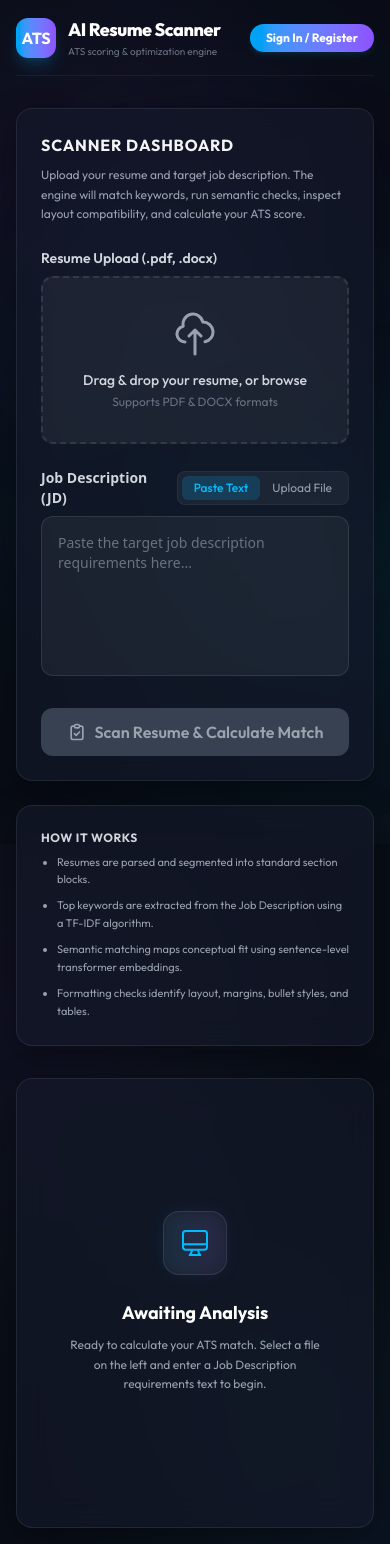
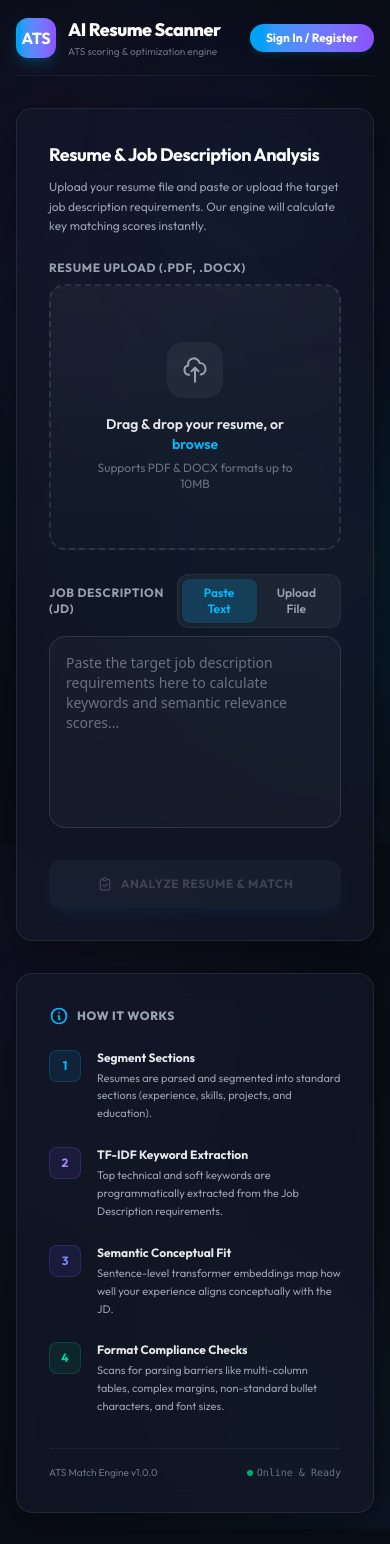
Before and after one commit to dataassemblehub-cpu/resume_ats_scanner, a Next.js app in the folder frontend/: page / in a window 390 px wide. Built offline with nearby package versions, Linux system fonts and the light colour scheme; no server answers.

Commit message:
style: expand upload resume fields, replace awaiting analysis with visual how it works timeline, and rename headers

```diff
--- a/frontend/app/page.tsx
+++ b/frontend/app/page.tsx
@@ -309,17 +309,20 @@ export default function Home() {
             </div>
           </header>
 
-          {/* Main Split Grid */}
-          <div className="grid grid-cols-1 lg:grid-cols-3 gap-8 items-start">
-            {/* Left Column: Control Panel / Input Form */}
-            <div className="lg:col-span-1 flex flex-col gap-6">
-              <div className="glass-panel p-6">
-                <h2 className="text-md font-bold text-gray-100 uppercase tracking-wider mb-2">
-                  Scanner Dashboard
+          {/* Main Content Area */}
+          {state === 'idle' && (
+            <div className="grid grid-cols-1 lg:grid-cols-5 gap-8 items-stretch">
+              {/* Left Column: Bigger Upload Resume & JD Panel (3/5 cols) */}
+              <div className="lg:col-span-3 glass-panel p-8 bg-[#0d111d]/60 border border-white/5 shadow-xl relative flex flex-col justify-between">
+                <div className="absolute top-0 right-0 w-48 h-48 bg-gradient-to-br from-sky-500/5 to-transparent blur-3xl pointer-events-none" />
+                <div>
+                  <h2 className="text-lg font-bold text-white tracking-tight mb-2">
+                    Resume & Job Description Analysis
                   </h2>
                   <p className="text-xs text-gray-400 mb-6 leading-relaxed">
-                  Upload your resume and target job description. The engine will match keywords, run semantic checks, inspect layout compatibility, and calculate your ATS score.
+                    Upload your resume file and paste or upload the target job description requirements. Our engine will calculate key matching scores instantly.
                   </p>
+                </div>
                 <FileUpload
                   onScanStart={handleScanStart}
                   onScanComplete={handleScanComplete}
@@ -327,41 +330,90 @@ export default function Home() {
                 />
               </div>
 
-              <div className="glass-panel p-6 bg-gradient-to-r from-sky-500/5 to-violet-500/5 border border-sky-500/10">
-                <h4 className="text-xs font-bold text-gray-300 uppercase tracking-wider mb-2">How it works</h4>
-                <ul className="text-[11px] text-gray-400 flex flex-col gap-2 list-disc pl-4 leading-relaxed">
-                  <li>Resumes are parsed and segmented into standard section blocks.</li>
-                  <li>Top keywords are extracted from the Job Description using a TF-IDF algorithm.</li>
-                  <li>Semantic matching maps conceptual fit using sentence-level transformer embeddings.</li>
-                  <li>Formatting checks identify layout, margins, bullet styles, and tables.</li>
-                </ul>
+              {/* Right Column: "How it works" replacing "Awaiting Analysis" (2/5 cols) */}
+              <div className="lg:col-span-2 glass-panel p-8 bg-gradient-to-br from-[#121826]/75 to-[#0b0e17]/75 border border-white/5 shadow-xl flex flex-col justify-between">
+                <div>
+                  <h3 className="text-xs font-extrabold text-gray-400 uppercase tracking-wider mb-6 flex items-center gap-2">
+                    <svg className="w-5 h-5 text-sky-400" fill="none" viewBox="0 0 24 24" stroke="currentColor" strokeWidth="2">
+                      <path strokeLinecap="round" strokeLinejoin="round" d="M13 16h-1v-4h-1m1-4h.01M21 12a9 9 0 11-18 0 9 9 0 0118 0z" />
+                    </svg>
+                    How it works
+                  </h3>
+
+                  <div className="flex flex-col gap-6">
+                    {/* Step 1 */}
+                    <div className="flex gap-4">
+                      <div className="w-8 h-8 rounded-lg bg-sky-500/10 border border-sky-500/20 flex items-center justify-center text-xs font-bold text-sky-400 shrink-0">
+                        1
+                      </div>
+                      <div>
+                        <h4 className="text-xs font-bold text-gray-200">Segment Sections</h4>
+                        <p className="text-[11px] text-gray-400 mt-1 leading-relaxed">
+                          Resumes are parsed and segmented into standard sections (experience, skills, projects, and education).
+                        </p>
                       </div>
                     </div>
 
-            {/* Right Column: Dynamic Analysis Panels */}
-            <div className="lg:col-span-2 flex flex-col gap-6">
-              {state === 'idle' && (
-                <div className="glass-panel p-12 flex flex-col items-center justify-center text-center gap-6 min-h-[450px]">
-                  <div className="w-16 h-16 rounded-2xl bg-white/5 border border-white/10 flex items-center justify-center relative">
-                    <div className="absolute inset-0 bg-gradient-to-r from-sky-500/10 to-violet-500/10 blur rounded-2xl" />
-                    <svg className="w-8 h-8 text-sky-400 relative z-10" fill="none" viewBox="0 0 24 24" stroke="currentColor" strokeWidth="1.5">
-                      <path strokeLinecap="round" strokeLinejoin="round" d="M9.75 17L9 20l-1 1h8l-1-1-.75-3M3 13h18M5 17h14a2 2 0 002-2V5a2 2 0 00-2-2H5a2 2 0 00-2 2v10a2 2 0 002 2z" />
-                    </svg>
+                    {/* Step 2 */}
+                    <div className="flex gap-4">
+                      <div className="w-8 h-8 rounded-lg bg-violet-500/10 border border-violet-500/20 flex items-center justify-center text-xs font-bold text-violet-400 shrink-0">
+                        2
                       </div>
-                  <div className="flex flex-col gap-2 max-w-sm">
-                    <h3 className="text-lg font-bold text-white">Awaiting Analysis</h3>
-                    <p className="text-xs text-gray-400 leading-relaxed">
-                      Ready to calculate your ATS match. Select a file on the left and enter a Job Description requirements text to begin.
+                      <div>
+                        <h4 className="text-xs font-bold text-gray-200">TF-IDF Keyword Extraction</h4>
+                        <p className="text-[11px] text-gray-400 mt-1 leading-relaxed">
+                          Top technical and soft keywords are programmatically extracted from the Job Description requirements.
                         </p>
+                      </div>
+                    </div>
+
+                    {/* Step 3 */}
+                    <div className="flex gap-4">
+                      <div className="w-8 h-8 rounded-lg bg-indigo-500/10 border border-indigo-500/20 flex items-center justify-center text-xs font-bold text-indigo-400 shrink-0">
+                        3
+                      </div>
+                      <div>
+                        <h4 className="text-xs font-bold text-gray-200">Semantic Conceptual Fit</h4>
+                        <p className="text-[11px] text-gray-400 mt-1 leading-relaxed">
+                          Sentence-level transformer embeddings map how well your experience aligns conceptually with the JD.
+                        </p>
+                      </div>
+                    </div>
+
+                    {/* Step 4 */}
+                    <div className="flex gap-4">
+                      <div className="w-8 h-8 rounded-lg bg-emerald-500/10 border border-emerald-500/20 flex items-center justify-center text-xs font-bold text-emerald-400 shrink-0">
+                        4
+                      </div>
+                      <div>
+                        <h4 className="text-xs font-bold text-gray-200">Format Compliance Checks</h4>
+                        <p className="text-[11px] text-gray-400 mt-1 leading-relaxed">
+                          Scans for parsing barriers like multi-column tables, complex margins, non-standard bullet characters, and font sizes.
+                        </p>
+                      </div>
+                    </div>
+                  </div>
+                </div>
+
+                <div className="mt-8 pt-4 border-t border-white/5 flex items-center justify-between text-[10px] text-gray-500">
+                  <span>ATS Match Engine v1.0.0</span>
+                  <span className="flex items-center gap-1 font-mono">
+                    <span className="w-1.5 h-1.5 rounded-full bg-emerald-500 animate-pulse" />
+                    Online & Ready
+                  </span>
+                </div>
               </div>
             </div>
           )}
 
           {state === 'scanning' && (
+            <div className="max-w-3xl mx-auto w-full py-12">
               <LoadingStages stages={stages} />
+            </div>
           )}
 
           {state === 'error' && (
+            <div className="max-w-xl mx-auto w-full py-12">
               <div className="glass-panel p-10 flex flex-col items-center justify-center text-center gap-5 border-l-4 border-l-rose-500 min-h-[400px]">
                 <div className="w-14 h-14 rounded-full bg-rose-500/10 border border-rose-500/20 text-rose-400 flex items-center justify-center">
                   <svg className="w-7 h-7" fill="none" viewBox="0 0 24 24" stroke="currentColor" strokeWidth="2">
@@ -385,14 +437,13 @@ export default function Home() {
                 </div>
                 <button
                   onClick={handleReset}
-                    className="px-4 py-2 bg-white/5 border border-white/10 hover:bg-white/10 text-gray-300 text-xs font-semibold rounded-lg transition-all"
+                  className="px-4 py-2 bg-white/5 border border-white/10 hover:bg-white/10 text-gray-300 text-xs font-semibold rounded-lg transition-all cursor-pointer active:scale-95"
                 >
                   Go Back & Retry
                 </button>
               </div>
+            </div>
           )}
-            </div>
-          </div>
         </div>
       )}
       <AuthModal isOpen={authModalOpen} onClose={() => setAuthModalOpen(false)} />
--- a/frontend/components/FileUpload.tsx
+++ b/frontend/components/FileUpload.tsx
@@ -102,17 +102,19 @@ export default function FileUpload({ onScanStart, onScanComplete, onScanError }:
 
   return (
     <div className="flex flex-col gap-6">
-      {/* Resume Upload Box */}
+      {/* Resume Upload Box (Made larger and taller) */}
       <div className="flex flex-col gap-2">
-        <label className="text-sm font-semibold text-gray-300">Resume Upload (.pdf, .docx)</label>
+        <label className="text-xs font-bold text-gray-400 uppercase tracking-wider">
+          Resume Upload (.pdf, .docx)
+        </label>
         <div
           onDragOver={(e) => e.preventDefault()}
           onDrop={handleResumeDrop}
           onClick={() => resumeInputRef.current?.click()}
-          className={`flex flex-col items-center justify-center border-2 border-dashed rounded-xl p-8 cursor-pointer transition-all duration-200 ${
+          className={`flex flex-col items-center justify-center border-2 border-dashed rounded-2xl py-14 px-8 cursor-pointer transition-all duration-300 relative overflow-hidden group ${
             resumeFile
-              ? 'border-teal-500/50 bg-teal-500/5'
-              : 'border-white/10 bg-white/5 hover:border-white/20'
+              ? 'border-sky-500/50 bg-sky-500/5'
+              : 'border-white/10 bg-gradient-to-b from-white/[0.04] to-white/[0.01] hover:border-sky-500/30'
           }`}
         >
           <input
@@ -126,43 +128,51 @@ export default function FileUpload({ onScanStart, onScanComplete, onScanError }:
             accept=".pdf,.docx"
             className="hidden"
           />
+
+          <div className={`w-14 h-14 rounded-2xl flex items-center justify-center mb-4 transition-all duration-300 ${
+            resumeFile ? 'bg-sky-500/10 text-sky-400 scale-110' : 'bg-white/5 text-gray-400 group-hover:text-white'
+          }`}>
             <svg
-            className={`w-12 h-12 mb-3 ${resumeFile ? 'text-teal-400' : 'text-gray-400'}`}
+              className="w-7 h-7"
               fill="none"
               stroke="currentColor"
               viewBox="0 0 24 24"
+              strokeWidth="1.75"
             >
               <path
                 strokeLinecap="round"
                 strokeLinejoin="round"
-              strokeWidth="1.5"
                 d="M7 16a4 4 0 01-.88-7.903A5 5 0 1115.9 6L16 6a5 5 0 011 9.9M15 13l-3-3m0 0l-3 3m3-3v12"
               />
             </svg>
+          </div>
+
           {resumeFile ? (
-            <div className="text-center">
-              <p className="font-semibold text-teal-400 text-sm truncate max-w-xs">{resumeFile.name}</p>
-              <p className="text-xs text-gray-400 mt-1">{(resumeFile.size / 1024).toFixed(1)} KB</p>
+            <div className="text-center z-10">
+              <p className="font-semibold text-sky-400 text-sm truncate max-w-xs">{resumeFile.name}</p>
+              <p className="text-[10px] text-gray-500 mt-1 font-mono">{(resumeFile.size / 1024).toFixed(1)} KB</p>
             </div>
           ) : (
-            <div className="text-center">
-              <p className="text-sm font-medium text-gray-300">Drag & drop your resume, or browse</p>
-              <p className="text-xs text-gray-500 mt-1">Supports PDF & DOCX formats</p>
+            <div className="text-center z-10">
+              <p className="text-sm font-semibold text-gray-200">Drag & drop your resume, or <span className="text-sky-400 group-hover:text-sky-300 transition-colors">browse</span></p>
+              <p className="text-xs text-gray-500 mt-1.5">Supports PDF & DOCX formats up to 10MB</p>
             </div>
           )}
         </div>
       </div>
 
-      {/* Job Description Input */}
+      {/* Job Description Input (Made larger and taller) */}
       <div className="flex flex-col gap-2">
         <div className="flex items-center justify-between">
-          <label className="text-sm font-semibold text-gray-300 font-sans">Job Description (JD)</label>
-          <div className="flex rounded-lg bg-white/5 p-1 border border-white/5">
+          <label className="text-xs font-bold text-gray-400 uppercase tracking-wider">
+            Job Description (JD)
+          </label>
+          <div className="flex rounded-xl bg-white/5 p-1 border border-white/5">
             <button
               type="button"
               onClick={() => setJdMode('text')}
-              className={`text-xs px-3 py-1 rounded-md transition-all ${
-                jdMode === 'text' ? 'bg-sky-500/20 text-sky-400 font-medium' : 'text-gray-400'
+              className={`text-xs px-3.5 py-1.5 rounded-lg transition-all font-semibold cursor-pointer ${
+                jdMode === 'text' ? 'bg-sky-500/20 text-sky-400 shadow-sm' : 'text-gray-400 hover:text-white'
               }`}
             >
               Paste Text
@@ -170,8 +180,8 @@ export default function FileUpload({ onScanStart, onScanComplete, onScanError }:
             <button
               type="button"
               onClick={() => setJdMode('file')}
-              className={`text-xs px-3 py-1 rounded-md transition-all ${
-                jdMode === 'file' ? 'bg-sky-500/20 text-sky-400 font-medium' : 'text-gray-400'
+              className={`text-xs px-3.5 py-1.5 rounded-lg transition-all font-semibold cursor-pointer ${
+                jdMode === 'file' ? 'bg-sky-500/20 text-sky-400 shadow-sm' : 'text-gray-400 hover:text-white'
               }`}
             >
               Upload File
@@ -183,16 +193,16 @@ export default function FileUpload({ onScanStart, onScanComplete, onScanError }:
           <textarea
             value={jdText}
             onChange={(e) => setJdText(e.target.value)}
-            placeholder="Paste the target job description requirements here..."
-            className="w-full h-40 bg-white/5 border border-white/10 rounded-xl p-4 text-sm text-gray-200 placeholder-gray-500 focus:outline-none focus:border-sky-500/50 focus:ring-1 focus:ring-sky-500/50 resize-none font-sans"
+            placeholder="Paste the target job description requirements here to calculate keywords and semantic relevance scores..."
+            className="w-full h-48 bg-white/[0.03] border border-white/10 rounded-2xl p-4 text-sm text-gray-200 placeholder-gray-500 focus:outline-none focus:border-sky-500/30 focus:ring-1 focus:ring-sky-500/20 resize-none font-sans transition-all"
           />
         ) : (
           <div
             onClick={() => jdInputRef.current?.click()}
-            className={`flex flex-col items-center justify-center border-2 border-dashed rounded-xl p-6 cursor-pointer transition-all duration-200 ${
+            className={`flex flex-col items-center justify-center border-2 border-dashed rounded-2xl py-10 px-8 cursor-pointer transition-all duration-300 relative overflow-hidden group ${
               jdFile
-                ? 'border-sky-500/50 bg-sky-500/5'
-                : 'border-white/10 bg-white/5 hover:border-white/20'
+                ? 'border-violet-500/50 bg-violet-500/5'
+                : 'border-white/10 bg-gradient-to-b from-white/[0.04] to-white/[0.01] hover:border-violet-500/30'
             }`}
           >
             <input
@@ -206,59 +216,64 @@ export default function FileUpload({ onScanStart, onScanComplete, onScanError }:
               accept=".pdf,.docx,.txt"
               className="hidden"
             />
+
+            <div className={`w-12 h-12 rounded-xl flex items-center justify-center mb-3 transition-all duration-300 ${
+              jdFile ? 'bg-violet-500/10 text-violet-400 scale-110' : 'bg-white/5 text-gray-400 group-hover:text-white'
+            }`}>
               <svg
-              className={`w-10 h-10 mb-2 ${jdFile ? 'text-sky-400' : 'text-gray-400'}`}
+                className="w-6 h-6"
                 fill="none"
                 stroke="currentColor"
                 viewBox="0 0 24 24"
+                strokeWidth="1.75"
               >
                 <path
                   strokeLinecap="round"
                   strokeLinejoin="round"
-                strokeWidth="1.5"
                   d="M9 12h6m-6 4h6m2 5H7a2 2 0 01-2-2V5a2 2 0 012-2h5.586a1 1 0 01.707.293l5.414 5.414a1 1 0 01.293.707V19a2 2 0 01-2 2z"
                 />
               </svg>
+            </div>
+
             {jdFile ? (
-              <div className="text-center">
-                <p className="font-semibold text-sky-400 text-sm truncate max-w-xs">{jdFile.name}</p>
-                <p className="text-xs text-gray-400 mt-1">{(jdFile.size / 1024).toFixed(1)} KB</p>
+              <div className="text-center z-10">
+                <p className="font-semibold text-violet-400 text-sm truncate max-w-xs">{jdFile.name}</p>
+                <p className="text-[10px] text-gray-500 mt-1 font-mono">{(jdFile.size / 1024).toFixed(1)} KB</p>
               </div>
             ) : (
-              <div className="text-center">
-                <p className="text-sm font-medium text-gray-300">Upload JD file (.txt, .pdf, .docx)</p>
-                <p className="text-xs text-gray-500 mt-1">Supports plain text or office documents</p>
+              <div className="text-center z-10">
+                <p className="text-sm font-semibold text-gray-200">Upload JD file (.txt, .pdf, .docx)</p>
+                <p className="text-xs text-gray-500 mt-1.5">Supports text/plain or office documents</p>
               </div>
             )}
           </div>
         )}
       </div>
 
-      {/* Action Button */}
+      {/* Action Button (Polished visual states) */}
       <button
         onClick={handleScan}
         disabled={isProcessing || !resumeFile || (jdMode === 'text' ? !jdText.trim() : !jdFile)}
-        className="btn-primary flex items-center justify-center gap-2 mt-2 py-3.5"
+        className="w-full mt-2 py-4 bg-gradient-to-r from-sky-500 to-violet-500 hover:from-sky-400 hover:to-violet-400 disabled:from-gray-800 disabled:to-gray-800 disabled:text-gray-500 text-white text-xs font-bold uppercase tracking-wider rounded-xl transition-all shadow-lg shadow-sky-500/10 flex items-center justify-center gap-2 cursor-pointer disabled:opacity-50 disabled:scale-100 disabled:cursor-not-allowed hover:scale-[1.01] active:scale-95 duration-150"
       >
         {isProcessing ? (
           <>
-            <svg className="animate-spin h-5 w-5 text-white" fill="none" viewBox="0 0 24 24">
+            <svg className="animate-spin h-4 w-4 text-white" fill="none" viewBox="0 0 24 24">
               <circle className="opacity-25" cx="12" cy="12" r="10" stroke="currentColor" strokeWidth="4" />
               <path className="opacity-75" fill="currentColor" d="M4 12a8 8 0 018-8V0C5.373 0 0 5.373 0 12h4z" />
             </svg>
-            Processing Scan...
+            <span>Analyzing Resume...</span>
           </>
         ) : (
           <>
-            <svg className="w-5 h-5" fill="none" stroke="currentColor" viewBox="0 0 24 24">
+            <svg className="w-4 h-4" fill="none" stroke="currentColor" viewBox="0 0 24 24" strokeWidth="2">
               <path
                 strokeLinecap="round"
                 strokeLinejoin="round"
-                strokeWidth="2"
                 d="M9 5H7a2 2 0 00-2 2v12a2 2 0 002 2h10a2 2 0 002-2V7a2 2 0 00-2-2h-2M9 5a2 2 0 002 2h2a2 2 0 002-2M9 5a2 2 0 012-2h2a2 2 0 012 2m-6 9l2 2 4-4"
               />
             </svg>
-            Scan Resume & Calculate Match
+            <span>Analyze Resume & Match</span>
           </>
         )}
       </button>
```
Also changed, not shown: frontend/components/Dashboard.tsx (+4 -4 lines). Lines whose indentation alone changed are shown as unchanged.
